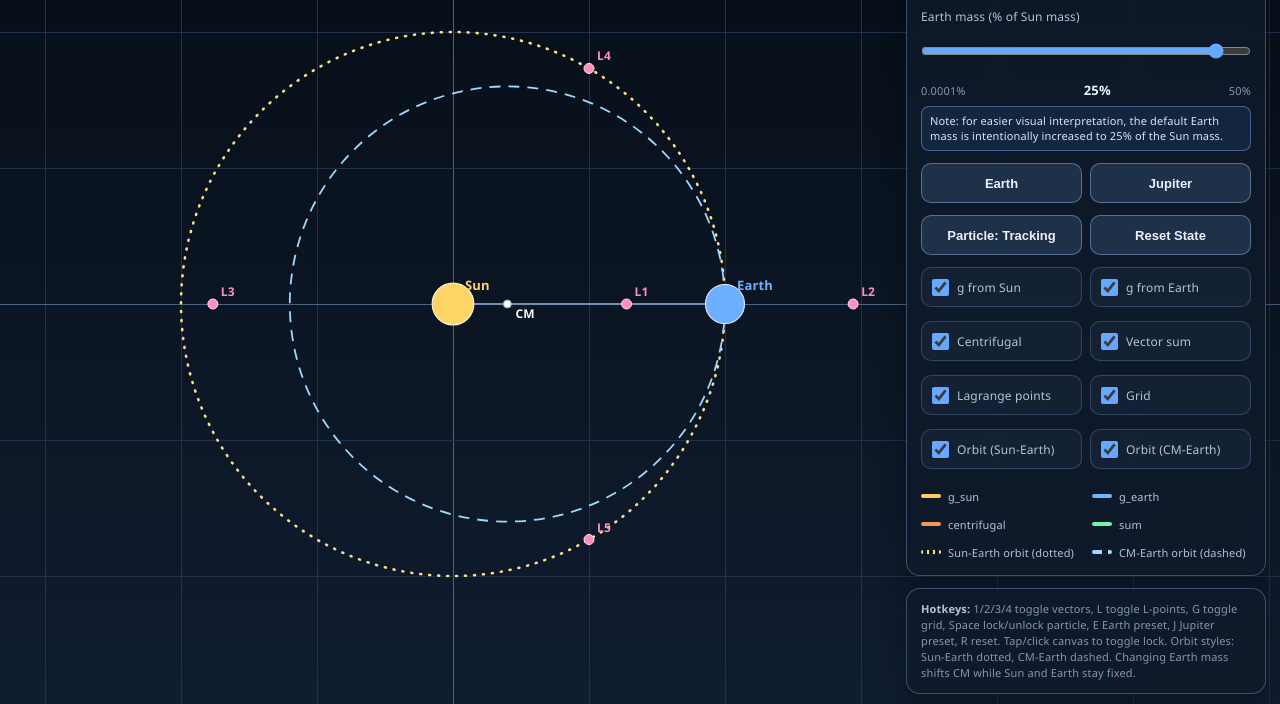
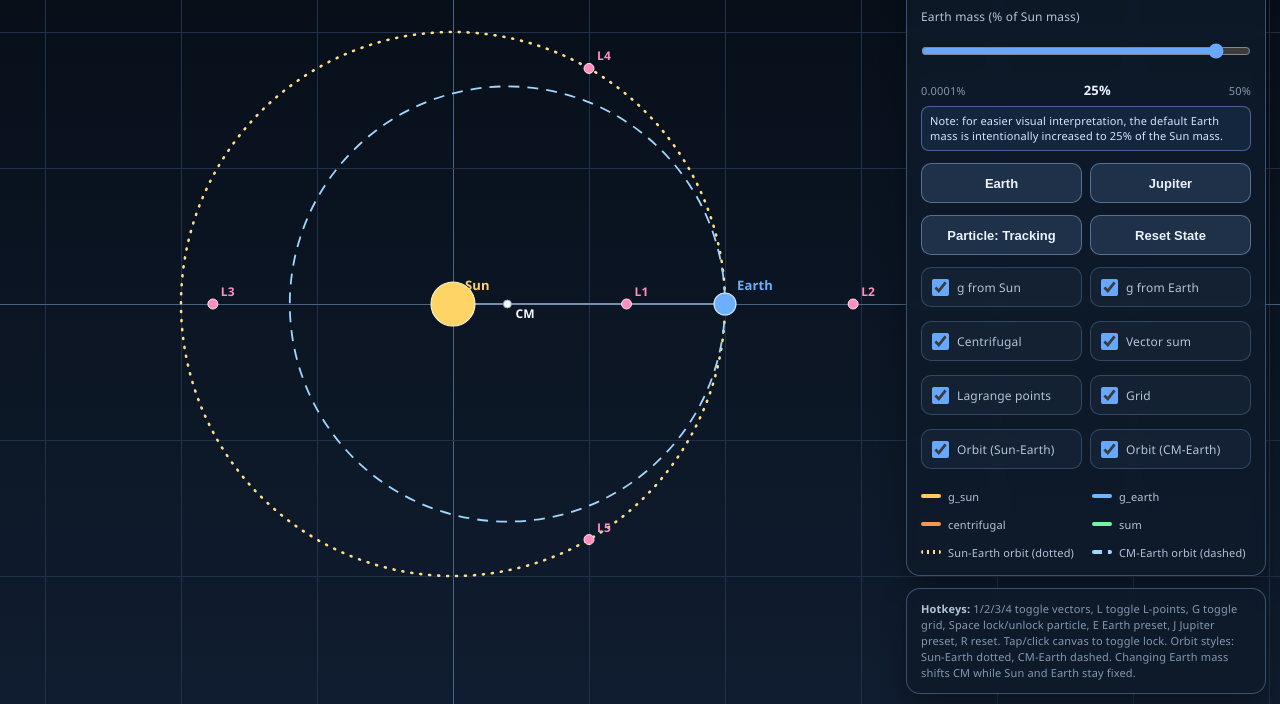
Before and after one commit to smalyu/lagrange-points, a plain HTML site: page index.html in a window 1280 px wide. Shown: the part 96-800 px from the top of the page. Drawn offline with Linux system fonts and the light colour scheme.

Commit message:
fix: scale Earth radius by sqrt mass ratio (area-proportional)

```diff
--- a/index.html
+++ b/index.html
@@ -1002,8 +1002,10 @@
     ctx.lineTo(earthPx[0], earthPx[1]);
     ctx.stroke();
 
-    const sunRadius = clamp(12 + 7 * Math.sqrt(system.mSun / 0.5), 12, 24);
-    const earthRadius = clamp(7 + 28 * Math.sqrt(Math.max(system.mEarth, 1e-6)), 6, 20);
+    const sunRadius = 22;
+    const earthToSunMassRatio = system.mEarth / Math.max(system.mSun, 1e-12);
+    const earthToSunRadiusRatio = Math.sqrt(Math.max(earthToSunMassRatio, 0));
+    const earthRadius = clamp(sunRadius * earthToSunRadiusRatio, 0, sunRadius);
 
     ctx.fillStyle = PALETTE.sun;
     ctx.beginPath();
```
